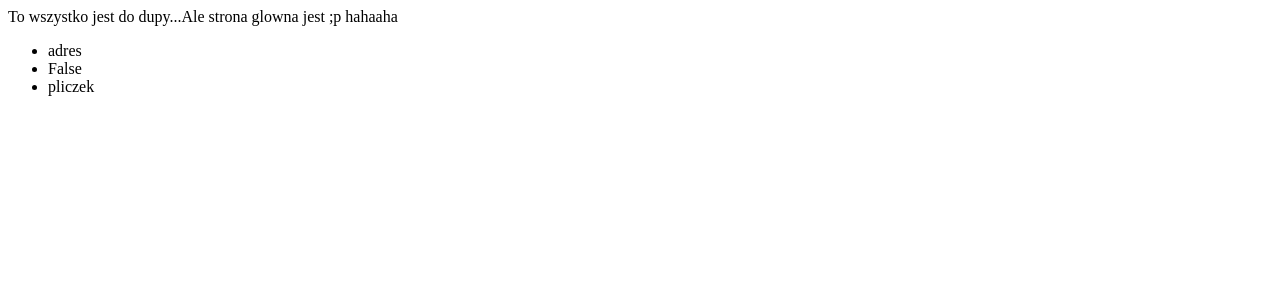
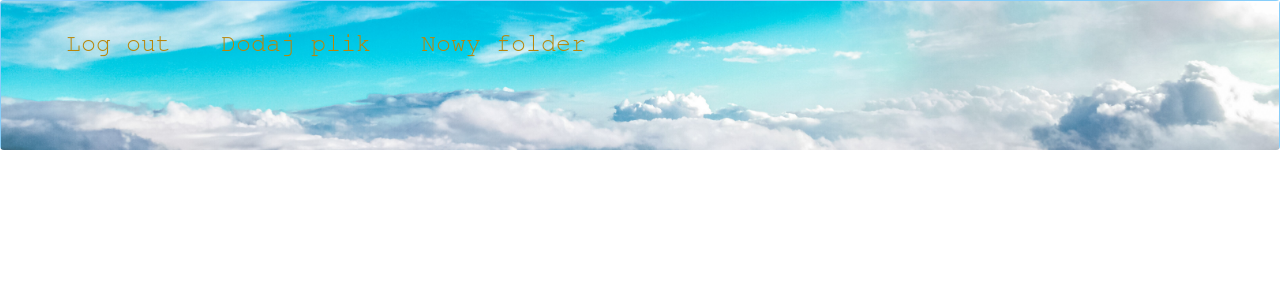
Before and after one commit to Random11211/dysk, a Django app: page / in a window 1280 px wide. Shown: the top 300 px of the page. Run offline with Django 3.2, Linux system fonts and the light colour scheme; data that the repository does not hold is empty; some libraries are stand-ins or nearby versions.

Commit message:
add general template and background image

```diff
--- /dev/null
+++ b/books/static/css/homeTemplate.css
@@ -0,0 +1,26 @@
+body {
+    background-color: white;
+}
+
+.navbar {
+    height: 150px;
+    background: lightskyblue url(background.jpg) no-repeat;
+    background-size: cover;
+
+    font-size: 25px;
+    font-family: FreeMono;
+}
+
+.actions {
+    list-style-type: none;
+}
+
+.actions li {
+    float: left;
+    display: table-cell;
+    padding: 25px;
+}
+
+.actions > li > a {
+    color: darkgoldenrod;
+}
--- a/books/urls.py
+++ b/books/urls.py
@@ -3,5 +3,8 @@ from django.conf.urls import url
 from . import views
 
 urlpatterns = (
-     path('', views.index),
+    path('', views.index),
+    path('test/', views.test),
+    path('test2/', views.test2),
+
 )
--- a/books/views.py
+++ b/books/views.py
@@ -1,7 +1,5 @@
 from django.shortcuts import render
-from django.template import RequestContext
 from books.models import Plik
-from django.http import HttpResponse
 
 # Create your views here.
 
@@ -10,8 +8,15 @@ from django.http import HttpResponse
 
 
 def index(request):
-    context = RequestContext(request)
     plik = Plik.objects.create(adres="adres", nazwa="pliczek")
     context_dict = {"file": plik}
 
     return render(request, 'home.html', context_dict)
+
+
+def test(request):
+    return render(request, 'test.html')
+
+
+def test2(request):
+    return render(request, 'test2.html')
--- a/templates/home.html
+++ b/templates/home.html
@@ -1,19 +1,13 @@
-<!DOCTYPE html>
-<html lang="en">
-<head>
-    <meta charset="UTF-8">
+{% extends "homeTemplate.html" %}
 
-    <title>Title</title>
-
-</head>
-<body>
-    To wszystko jest do dupy...Ale strona glowna jest ;p hahaaha
-    {%  if file %}
-        <ul>
-            <li>{{ file.adres }}</li>
-            <li>{{ file.czy_udostepniony }}</li>
-            <li>{{ file.nazwa }}</li>
-        </ul>
-    {% endif %}
-</body>
-</html>
+{% block actions %}
+<li>
+    <a href="#">Log out</a>
+</li>
+<li>
+    <a href="#">Dodaj plik</a>
+</li>
+<li>
+    <a href="#">Nowy folder</a>
+</li>
+{% endblock %}
--- /dev/null
+++ b/templates/homeTemplate.html
@@ -0,0 +1,25 @@
+{% load staticfiles %}
+<!DOCTYPE html>
+<html lang="en">
+<head>
+    <meta charset="UTF-8">
+    <link rel="stylesheet" href="//maxcdn.bootstrapcdn.com/bootstrap/3.2.0/css/bootstrap.min.css">
+    <link rel="stylesheet" href="//maxcdn.bootstrapcdn.com/bootstrap/3.2.0/css/bootstrap-theme.min.css">
+    <link rel="stylesheet" type="text/css" href="{% static 'css/homeTemplate.css' %}">
+    <title>Cloud</title>
+</head>
+<body>
+    <div class="content">
+    <div class="navbar">
+        <ul class="actions">
+            {% block actions %}
+
+            {% endblock %}
+        </ul>
+    </div>
+    {% block content %}
+
+    {% endblock %}
+
+</body>
+</html>
```
Also changed, not shown: books/main.html (deleted, +0 -10 lines), books/templates/books/main.html (deleted, +0 -10 lines), books/templates/main.html (deleted, +0 -10 lines), templates/test.html (added, +15 -0 lines), templates/test2.html (added, +7 -0 lines), books/static/css/background.jpg (added), css/homepage.css (deleted), db.sqlite3.
